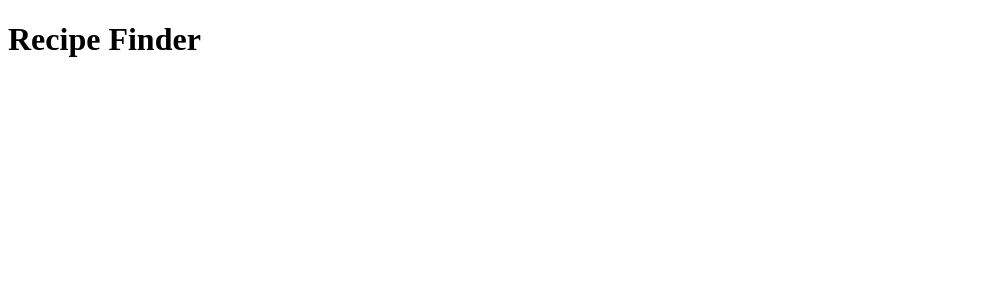
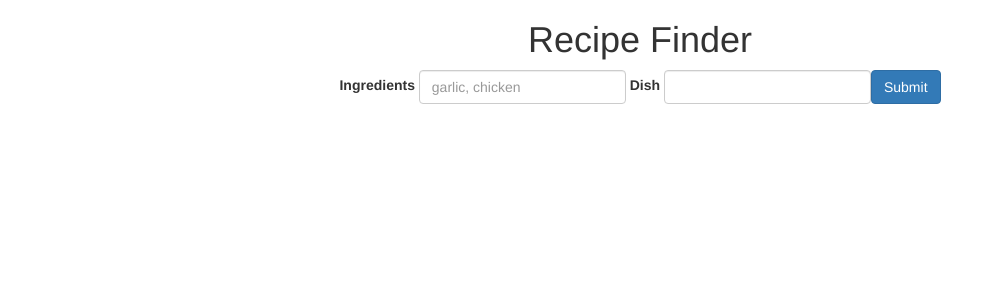
Before and after one commit to sdiperi90/recipe-finder-app, a React (Create React App) app: page / in a window 1280 px wide. Shown: the top 300 px of the page, without its empty margins (0-996 px from the left). Built offline with nearby package versions, Linux system fonts and the light colour scheme.

Commit message:
created SearchRecipes components and set up form with search functionality

```diff
--- a/package.json
+++ b/package.json
@@ -12,7 +12,8 @@
     "react-redux": "^7.2.0",
     "react-router-dom": "^5.1.2",
     "react-scripts": "3.4.1",
-    "redux": "^4.0.5"
+    "redux": "^4.0.5",
+    "styled-components": "^5.0.1"
   },
   "scripts": {
     "start": "react-scripts start",
--- a/public/index.html
+++ b/public/index.html
@@ -24,6 +24,14 @@
       work correctly both with client-side routing and a non-root public URL.
       Learn how to configure a non-root public URL by running `npm run build`.
     -->
+
+    <!-- Latest compiled and minified CSS -->
+    <link
+      rel="stylesheet"
+      href="https://maxcdn.bootstrapcdn.com/bootstrap/3.3.7/css/bootstrap.min.css"
+      integrity="sha384-BVYiiSIFeK1dGmJRAkycuHAHRg32OmUcww7on3RYdg4Va+PmSTsz/K68vbdEjh4u"
+      crossorigin="anonymous"
+    />
     <title>React App</title>
   </head>
   <body>
--- a/src/components/App.js
+++ b/src/components/App.js
@@ -1,10 +1,19 @@
 import React, { Component } from "react";
+import SearchRecipes from "./SearchRecipes";
+import { FlexContainer } from "./elements/Flex";
 
 class App extends Component {
   render() {
     return (
-      <div className="App">
-        <h1>Recipe Finder</h1>
+      <div className="App" style={{ height: "100vh" }}>
+        <FlexContainer
+          alignItems="center"
+          flexDirection="column"
+          justifyContent="center"
+        >
+          <h1>Recipe Finder</h1>
+          <SearchRecipes />
+        </FlexContainer>
       </div>
     );
   }
--- /dev/null
+++ b/src/components/SearchRecipes.js
@@ -0,0 +1,61 @@
+import React, { Component } from "react";
+import {
+  Form,
+  FormGroup,
+  FormControl,
+  FormLabel,
+  Button
+} from "react-bootstrap";
+import { FlexContainer } from "./elements/Flex";
+
+class SearchRecipes extends Component {
+  constructor(props) {
+    super(props);
+
+    this.state = {
+      ingredients: "",
+      dish: ""
+    };
+
+    this.handleChange = this.handleChange.bind(this);
+  }
+
+  search = () => {
+    let { ingredients, dish } = this.state;
+    const url = `http://www.recipepuppy.com/api/?i=${ingredients}&q=${dish}`;
+    console.log("state", this.state, "url", url);
+  };
+
+  handleChange = e => {
+    let { name, value } = e.target;
+    this.setState({
+      [name]: value
+    });
+  };
+  render() {
+    console.log(this.state);
+    return (
+      <Form inline>
+        <FormGroup>
+          <FormLabel>Ingredients</FormLabel>{" "}
+          <FormControl
+            name="ingredients"
+            onChange={e => this.handleChange(e)}
+            type="text"
+            placeholder="garlic, chicken"
+          />
+        </FormGroup>{" "}
+        <FormGroup>
+          <FormLabel type="text" placeholder="adobo">
+            Dish
+          </FormLabel>{" "}
+          <FormControl onChange={e => this.handleChange(e)} name="dish" />
+          {""}
+        </FormGroup>
+        <Button onClick={() => this.search()}>Submit</Button>
+      </Form>
+    );
+  }
+}
+
+export default SearchRecipes;
--- /dev/null
+++ b/src/components/elements/Flex.js
@@ -0,0 +1,11 @@
+import React from "react";
+import styled from "styled-components";
+
+export const FlexContainer = styled.div`
+  display: flex;
+  flex-direction: ${({ flexDirection }) =>
+    flexDirection ? flexDirection : "row"};
+  justify-content: ${({ justifyContent }) =>
+    justifyContent ? justifyContent : "start"};
+  align-items: ${({ alignItems }) => (alignItems ? alignItems : "start")};
+`;
```
Also changed, not shown: 1 other file (tests, documents, lock files or other folders).
